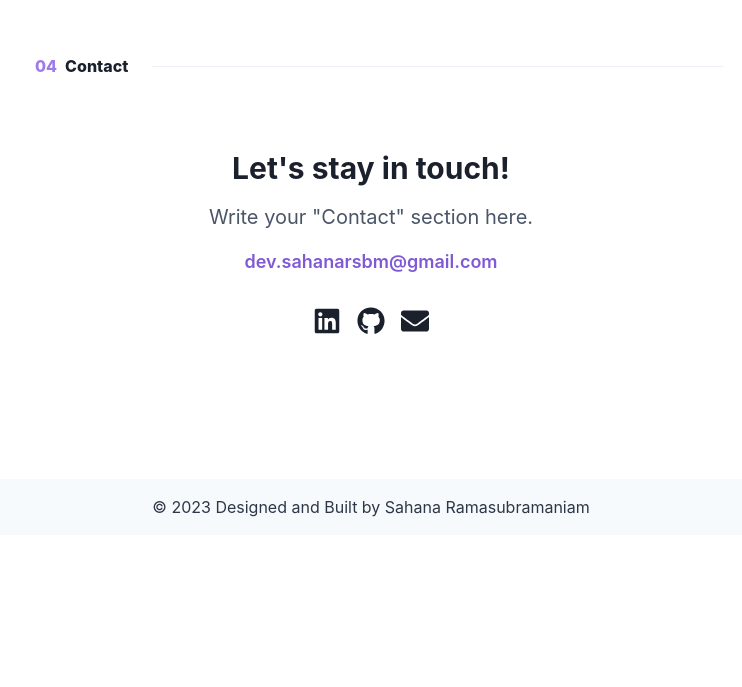
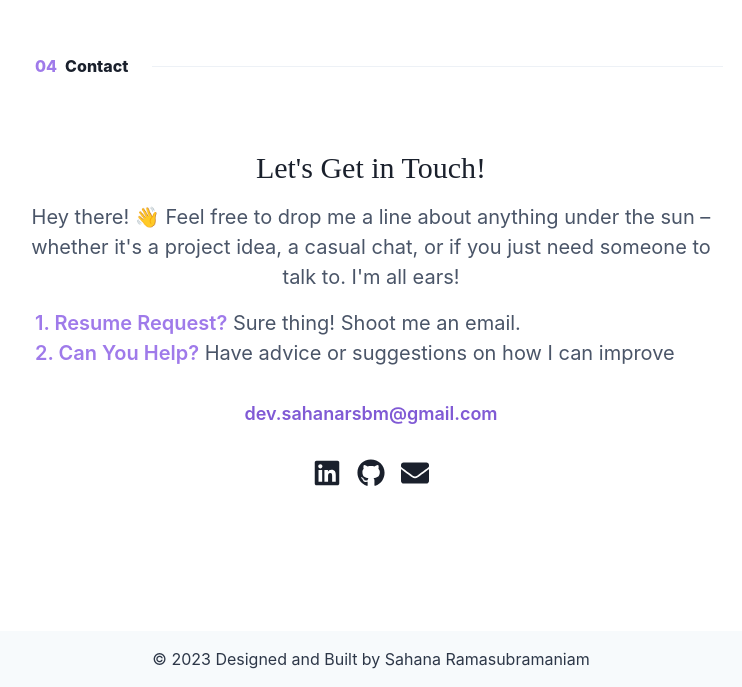
Before and after one commit to sahr2397/portfolio, a React (Create React App) app: page / in a window 1280 px wide. Shown: the part 4332-5019 px from the top of the page, without its empty margins (269-1011 px from the left). Before the commit the page ends 4867 px from the top, so only its background shows below. Built offline with nearby package versions, Linux system fonts and the light colour scheme; a web font is replaced by a local one.

Commit message:
Contact Section Update

```diff
--- a/public/content/Profile.md
+++ b/public/content/Profile.md
@@ -14,7 +14,9 @@ Currently, working at CuraSigna and on some off-beat personal projects!
 - (Here's a list if you're interested!).
 
 ## Contact
-Write your "Contact" section here.
+Hey there! 👋 Feel free to drop me a line about anything under the sun – whether it's a project idea, a casual chat, or if you just need someone to talk to. I'm all ears!
+1. Resume Request? Sure thing! Shoot me an email.
+2. Can You Help? Have advice or suggestions on how I can improve? I'm all about continuous growth. Your insights matter, so don't hesitate to reach out.
 - LinkedIn: https://linkedin.com/in/username
 - GitHub: https://github.com/sahr2397
 - Email: dev.sahanarsbm@gmail.com
--- a/src/components/Contact.js
+++ b/src/components/Contact.js
@@ -1,33 +1,38 @@
 import {
+  Box,
+  Center,
+  Container,
   Divider,
+  HStack,
+  Heading,
+  List,
+  ListItem,
   Stack,
   Text,
-  Container,
-  Box,
-  HStack,
-  Heading,
-  Center,
-} from "@chakra-ui/react";
-import { FaLinkedin, FaGithub, FaEnvelope } from "react-icons/fa";
-import ProfileArray from "./ProfileArray";
+  chakra
+} from '@chakra-ui/react'
+import { FaEnvelope, FaGithub, FaLinkedin } from 'react-icons/fa'
+import ProfileArray from './ProfileArray'
 
 export default function Contact({ color }) {
-  const profile = ProfileArray();
+  const profile = ProfileArray()
   const linkedin = () => {
-    window.open(`${profile.linkedin}`, "_blank", "noreferrer,noopener");
-  };
+    window.open(`${profile.linkedin}`, '_blank', 'noreferrer,noopener')
+  }
   const github = () => {
-    window.open(`${profile.github}`, "_blank", "noreferrer,noopener");
-  };
+    window.open(`${profile.github}`, '_blank', 'noreferrer,noopener')
+  }
   const email = () => {
-    window.open(`mailto:${profile.email}`, "_blank", "noreferrer,noopener");
-  };
+    window.open(`mailto:${profile.email}`, '_blank', 'noreferrer,noopener')
+  }
+
+  console.log(profile)
   return (
     <>
-      <Container maxW={"3xl"} id="contact">
+      <Container maxW={'3xl'} id="contact">
         <Stack
           as={Box}
-          textAlign={"center"}
+          textAlign={'center'}
           spacing={{ base: 8, md: 14 }}
           pb={{ base: 20, md: 36 }}
         >
@@ -40,12 +45,26 @@ export default function Contact({ color }) {
             </HStack>
             <Divider orientation="horizontal" />
           </Stack>
-          <Stack spacing={4} as={Container} maxW={"3xl"} textAlign={"center"}>
-            <Heading fontSize={"3xl"}>Let's stay in touch!</Heading>
-            <Text color={"gray.600"} fontSize={"xl"} px={4}>
+          <Stack spacing={4} as={Container} maxW={'6xl'} textAlign={'center'}>
+            <Heading fontSize={'3xl'} fontFamily={'Nelphim'} fontWeight={400} >Let's Get in Touch!</Heading>
+            <Text color={'gray.600'} fontSize={'xl'} px={2} >
               {profile.contact}
+              <List align="left" my={4}>
+                {profile.contactPoints.map((item, index) => (
+                  <ListItem key={index} px={2}>
+
+                    <chakra.span color={`${color}.400`} fontWeight={600}>{item.q}</chakra.span>
+                    {item.a}
+                  </ListItem>
+                ))}
+              </List>
             </Text>
-            <Text color={`${color}.500`} fontWeight={600} fontSize={"lg"} px={4}>
+            <Text
+              color={`${color}.500`}
+              fontWeight={600}
+              fontSize={'lg'}
+              px={4}
+            >
               {profile.email}
             </Text>
             <Center>
@@ -59,5 +78,5 @@ export default function Contact({ color }) {
         </Stack>
       </Container>
     </>
-  );
+  )
 }
--- a/src/components/ProfileArray.js
+++ b/src/components/ProfileArray.js
@@ -9,6 +9,7 @@ const parseProfile = (mdContent) => {
     about: "",
     hobbies:"",
     contact: "",
+    contactPoints:[],
     linkedin: "",
     github: "",
     email: "",
@@ -35,6 +36,24 @@ const parseProfile = (mdContent) => {
           break;
         case "Contact":
           profile.contact = lines[++i].trim();
+          const contactPoints = ["1", "2"];
+          const points=[];
+          for (const point of contactPoints) {
+            const pLine = lines[++i].trim();
+            if (pLine.startsWith(point)) {
+              const qA={
+                q:"",
+                a:"",
+              };
+
+              qA.q=pLine.split("?")[0]+"?";
+              qA.a=pLine.split("?")[1];
+              points.push(qA);
+            }
+
+          }
+          profile.contactPoints=points;
+
           const contactLinks = ["LinkedIn", "GitHub", "Email"];
           for (const link of contactLinks) {
             const linkLine = lines[++i].substr(2).trim();
@@ -64,6 +83,7 @@ const ProfileArray = () => {
     headerDesc: "",
     about: "",
     contact: "",
+    contactPoints:[],
     linkedin: "",
     github: "",
     email: "",
--- a/src/components/ProjectsArray.js
+++ b/src/components/ProjectsArray.js
@@ -38,12 +38,7 @@ const parseProjects = (mdContent) => {
         const buttonHref = buttonLine[1].split("]")[0].trim();
         buttons.push({ text: buttonText, href: buttonHref });
       }
-      console.log(name,
-        description,
-        image,
-        [tags],
-        badges,
-        buttons,)
+
 
       projects.push({
         name,
```
